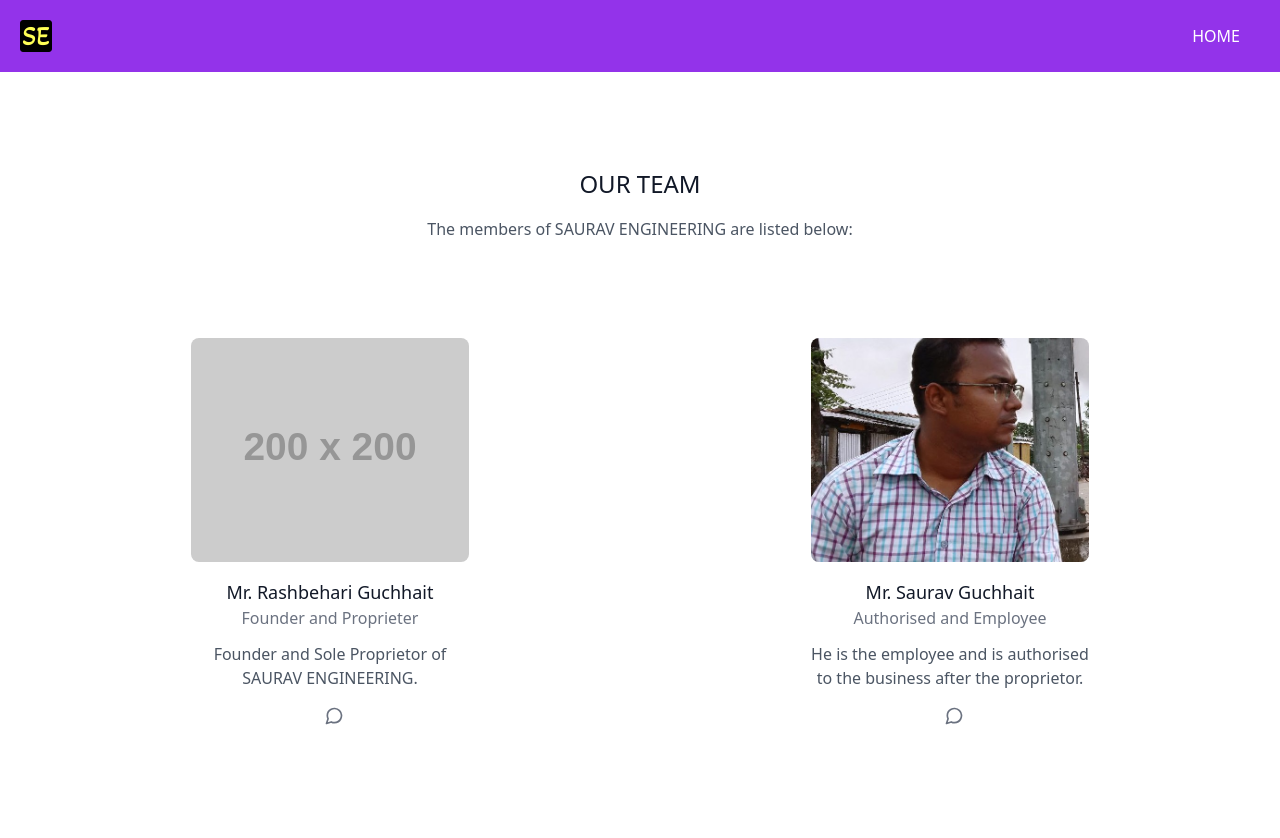
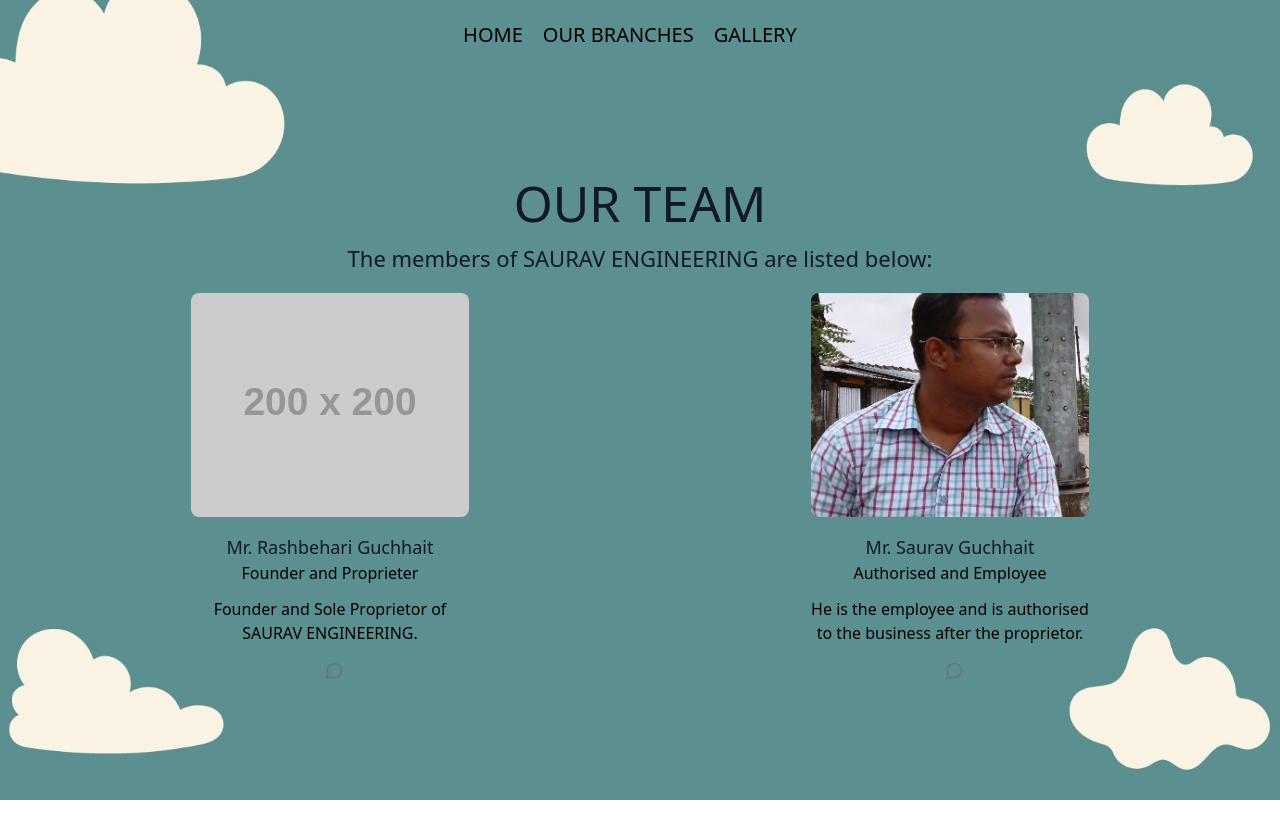
Before and after one commit to ankan-coder/SAURAV-ENGINEERING, a plain HTML site: page ourTeam.html in a window 1280 px wide. After the commit the page ends 800 px from the top, so only its background shows below. Drawn offline with nearby package versions, Linux system fonts and the light colour scheme; placeholder pictures from the web are drawn by us.

Commit message:
Updated our Team page

```diff
--- a/ourTeam.html
+++ b/ourTeam.html
@@ -7,18 +7,28 @@
     <link rel="shortcut icon" href="favicon/favicon.ico" type="image/x-icon">
     <script src="https://cdn.tailwindcss.com"></script>
     <title>Our Team</title>
+
+
+    <style>
+
+      html {
+        background: url(Images/BG.jpg) no-repeat center center fixed;
+        -webkit-background-size: cover;
+        -moz-background-size: cover;
+        -o-background-size: cover;
+        background-size: cover;
+      }
+
+      </style>
 </head>
 
 <body>
-    <header class="text-white body-font bg-purple-600">
+    <header class="text-black">
         <div class="container mx-auto flex flex-wrap p-5 flex-col md:flex-row items-center">
-          <a class="flex title-font font-medium items-center text-gray-900 mb-4 md:mb-0">
-            <span>
-                <img src="favicon/favicon-32x32.png" alt="Company Logo">
-            </span>
-          </a>
-          <nav class="md:ml-auto flex flex-wrap items-center justify-center font-medium">
+          <nav class="flex flex-wrap" style="font-size: 20px; font-weight: lighter; margin: auto;">
             <a href="index.html" class="mr-5 hover:text-gray-900 cursor-pointer">HOME</a>
+            <a href="ourBranches.html" class="mr-5 hover:text-gray-900 cursor-pointer">OUR BRANCHES</a>
+            <a href="gallery.html" class="mr-5 hover:text-gray-900 cursor-pointer">GALLERY</a>
           </nav>
         </div>
       </header>
@@ -28,9 +38,9 @@
     <section class="text-gray-600 body-font">
 
         <div class="container px-5 py-24 mx-auto ">
-            <div class="flex flex-col text-center w-full mb-20">
-            <h1 class="text-2xl font-medium title-font mb-4 text-gray-900">OUR TEAM</h1>
-            <p class="lg:w-2/3 mx-auto leading-relaxed text-base">The members of SAURAV ENGINEERING are listed below:</p>
+            <div class="flex flex-col text-center w-full">
+            <h1 class="text-gray-900" style="font-size: 50px; font-weight: lighter;">OUR TEAM</h1>
+            <p class="lg:w-2/3 mx-auto leading-relaxed text-gray-900" style="font-size: 22px;">The members of SAURAV ENGINEERING are listed below:</p>
           </div>
 
           <div class="flex flex-wrap">
@@ -40,8 +50,8 @@
                 <img alt="team" class="flex-shrink-0 rounded-lg w-full h-56 object-cover object-center mb-4" src="https://dummyimage.com/200x200">
                 <div class="w-full">
                   <h2 class="title-font font-medium text-lg text-gray-900">Mr. Rashbehari Guchhait</h2>
-                  <h3 class="text-gray-500 mb-3">Founder and Proprieter</h3>
-                  <p class="mb-4">Founder and Sole Proprietor of SAURAV ENGINEERING.</p>
+                  <h3 class="text-black mb-3">Founder and Proprieter</h3>
+                  <p class="mb-4 text-black">Founder and Sole Proprietor of SAURAV ENGINEERING.</p>
                   <span class="inline-flex">
                     <a href="mailto:sauravengg1@gmail.com" class="ml-2 text-gray-500">
                       <svg fill="none" stroke="currentColor" stroke-linecap="round" stroke-linejoin="round" stroke-width="2" class="w-5 h-5" viewBox="0 0 24 24">
@@ -58,8 +68,8 @@
                 <img alt="team" class="flex-shrink-0 rounded-lg w-full h-56 object-cover object-center mb-4" src="Images/SAURAV.jpg">
                 <div class="w-full">
                   <h2 class="title-font font-medium text-lg text-gray-900">Mr. Saurav Guchhait</h2>
-                  <h3 class="text-gray-500 mb-3">Authorised and Employee</h3>
-                  <p class="mb-4">He is the employee and is authorised to the business after the proprietor.</p>
+                  <h3 class="text-black mb-3">Authorised and Employee</h3>
+                  <p class="mb-4 text-black">He is the employee and is authorised to the business after the proprietor.</p>
                   <span class="inline-flex">
                     <a href="mailto:sauravguchhait93gmail.com" class="ml-2 text-gray-500">
                       <svg fill="none" stroke="currentColor" stroke-linecap="round" stroke-linejoin="round" stroke-width="2" class="w-5 h-5" viewBox="0 0 24 24">
```
